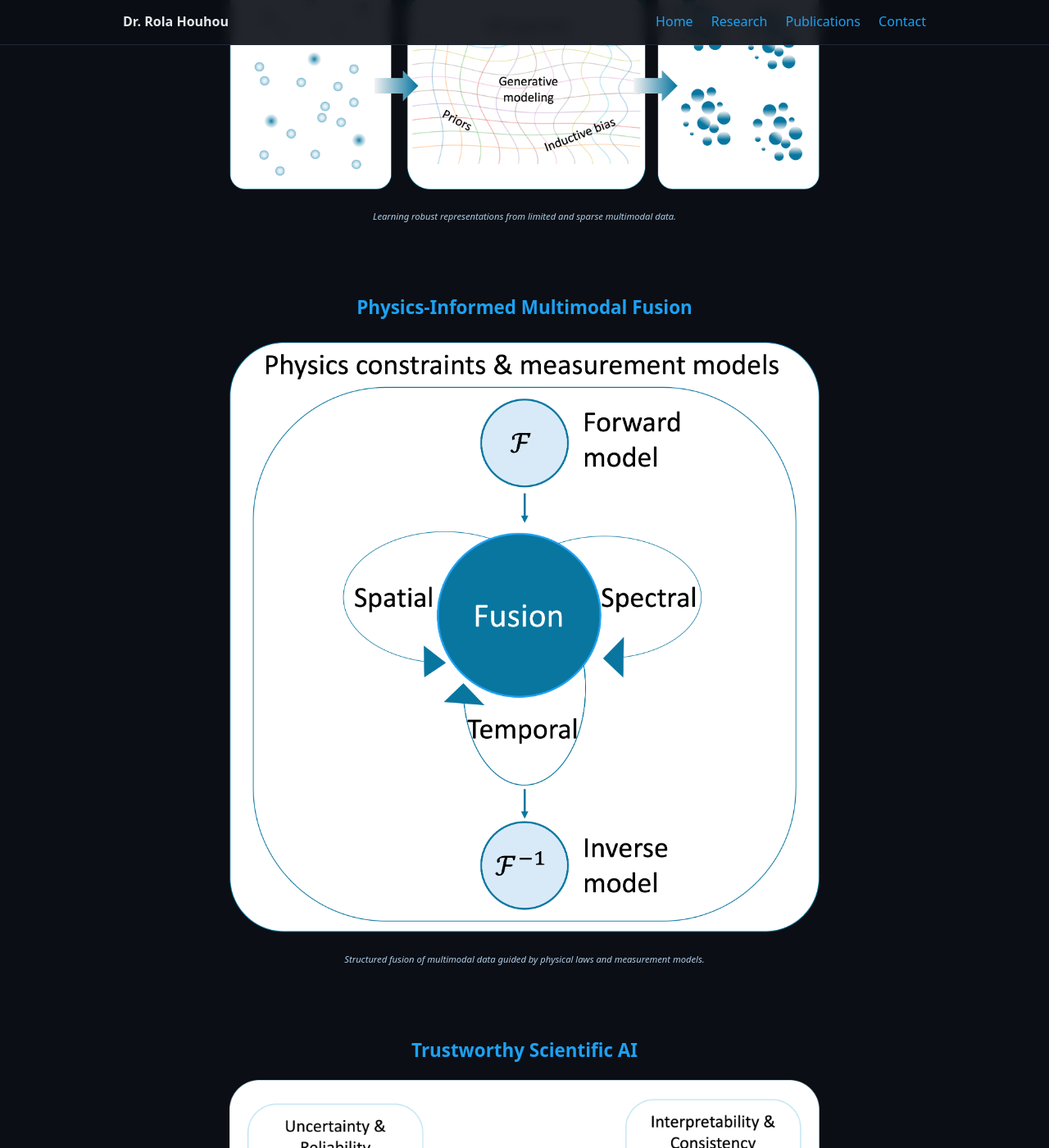
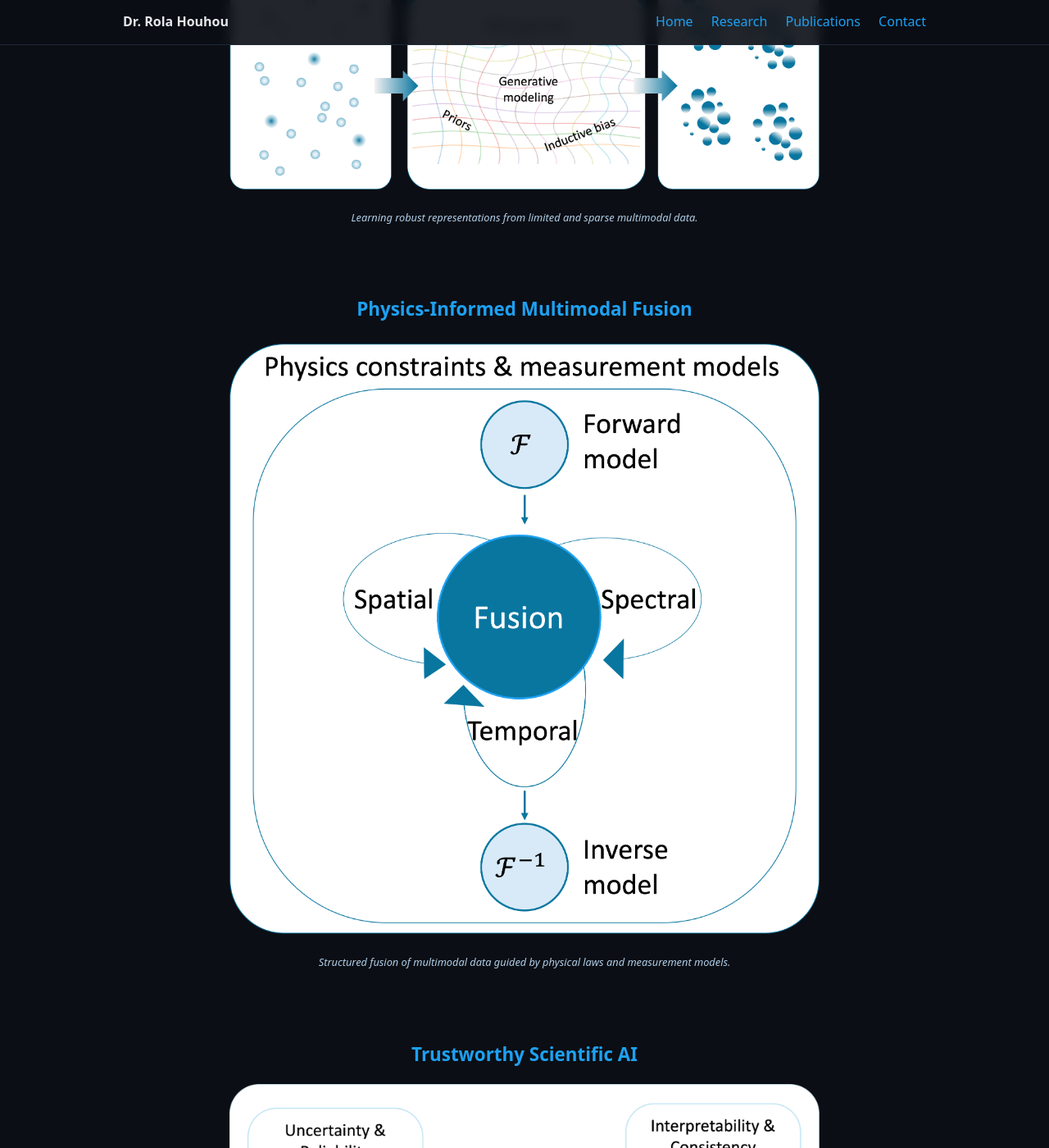
Before and after one commit to rhouhou/rhouhou.github.io, a Jekyll site: the page built from research/index.md, in a window 1280 px wide and 1400 px high, scrolled down 541 px. Shown: the whole window at 82% size. Built offline with Jekyll 4.4.1, drawn with Linux system fonts in a browser that asks for light colours.

Commit message:
Update style.css

```diff
--- a/assets/css/style.css
+++ b/assets/css/style.css
@@ -122,7 +122,7 @@ hr{
     padding: 14px 20px;
     text-align: center;
     font-style: italic;
-    font-size: 0.7em;
+    font-size: 0.8em;
     color: #b0cde8;              /* soft blue-gray */
 }
 
```
